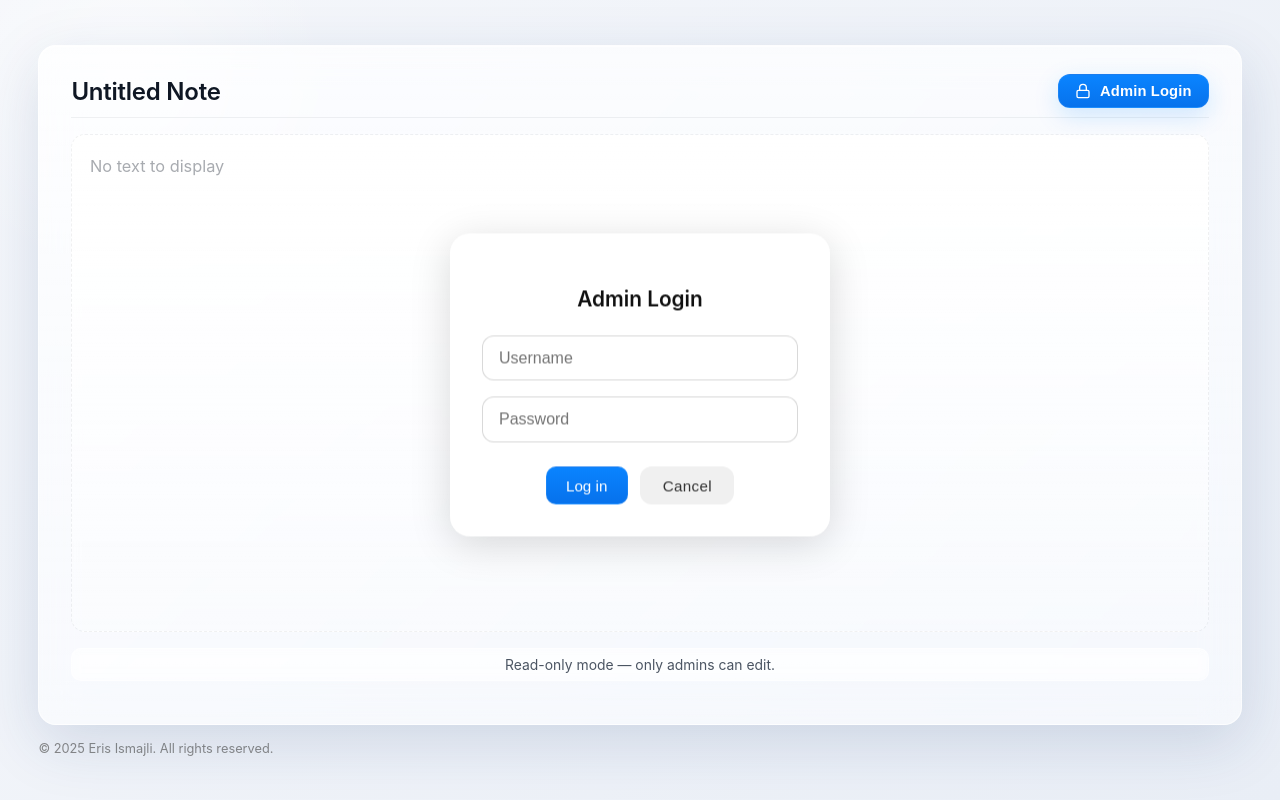
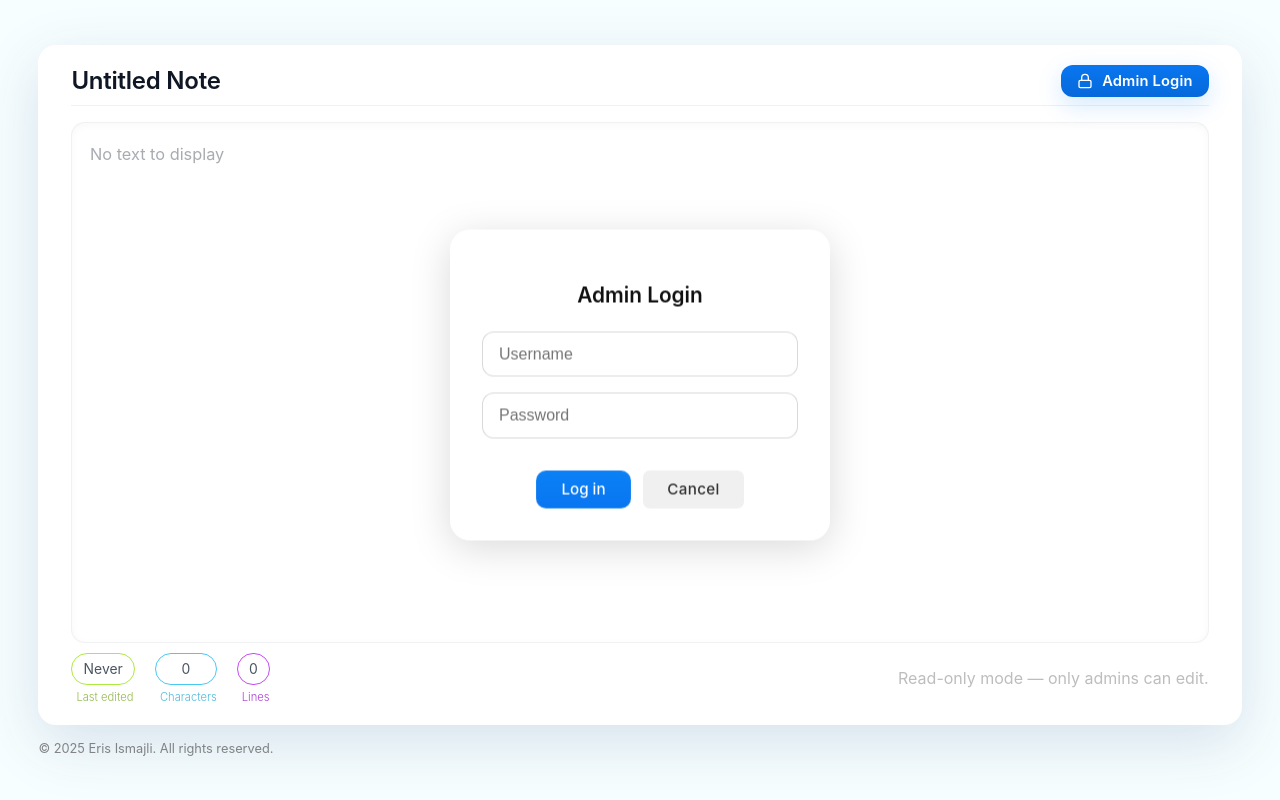
Before and after one commit to eris-ismajli/simple-notepad, a React (Vite) app: page / in a window 1280 px wide. Both pictures are taken after a click on the button "Admin Login". Built offline with nearby package versions, Linux system fonts and the light colour scheme; no server answers; the database is empty.

Commit message:
polishing

```diff
--- a/src/components/ConfirmModal.jsx
+++ b/src/components/ConfirmModal.jsx
@@ -1,14 +1,26 @@
+// ConfirmModal.jsx
 import React from "react";
-import { motion, AnimatePresence } from "framer-motion";
-import "./notepad.css";
+import { motion } from "framer-motion";
+
+const backdrop = {
+  initial: { opacity: 0 },
+  animate: { opacity: 1 },
+  exit: { opacity: 0 },
+};
+
+const dialog = {
+  initial: { scale: 0.95, opacity: 0 },
+  animate: { scale: 1, opacity: 1 },
+  exit: { scale: 0.95, opacity: 0 },
+};
 
 export default function ConfirmModal({ title, message, onConfirm, onCancel }) {
   return (
-    <AnimatePresence>
     <motion.div
-        initial={{ opacity: 0 }}
-        animate={{ opacity: 1 }}
-        exit={{ opacity: 0 }}
+      variants={backdrop}
+      initial="initial"
+      animate="animate"
+      exit="exit"
       style={{
         position: "fixed",
         inset: 0,
@@ -19,35 +31,31 @@ export default function ConfirmModal({ title, message, onConfirm, onCancel }) {
       }}
     >
       <motion.div
-          initial={{ scale: 0.9 }}
-          animate={{ scale: 1 }}
-          exit={{ scale: 0.9 }}
+        variants={dialog}
+        initial="initial"
+        animate="animate"
+        exit="exit"
+        transition={{ duration: 0.18 }}
         style={{
           background: "#fff",
-            borderRadius: "12px",
+          borderRadius: 12,
           padding: "2rem",
-            width: "350px",
+          width: 350,
           textAlign: "center",
           boxShadow: "0 8px 40px rgba(0,0,0,0.15)",
         }}
       >
         <h2>{title}</h2>
         <p style={{ marginBottom: "1.5rem" }}>{message}</p>
-          <div
-            style={{ display: "flex", justifyContent: "center", gap: "1rem" }}
-          >
+        <div style={{ display: "flex", justifyContent: "center", gap: "1rem" }}>
           <button onClick={onConfirm} className="btn-confirm-delete">
             Confirm
           </button>
-            <button
-              onClick={onCancel}
-              className="btn-cancel"
-            >
+          <button onClick={onCancel} className="btn-cancel">
             Cancel
           </button>
         </div>
       </motion.div>
     </motion.div>
-    </AnimatePresence>
   );
 }
--- a/src/components/Notepad.jsx
+++ b/src/components/Notepad.jsx
@@ -1,6 +1,8 @@
 import React, { useEffect, useState, useRef } from "react";
 import { useLocation } from "react-router-dom";
 import { motion, AnimatePresence } from "framer-motion";
+import { successToast, warnToast, errorToast } from "../utils/toasts";
+
 import {
   doc,
   setDoc,
@@ -8,14 +10,23 @@ import {
   deleteDoc,
   collection,
   getDocs,
+  serverTimestamp,
 } from "firebase/firestore";
 import { db } from "../firebase";
 import PasswordModal from "./PasswordModal";
-import { Lock, Unlock, LogOut, Trash } from "lucide-react";
+import {
+  Lock,
+  Unlock,
+  LogOut,
+  Trash,
+  CheckCircle,
+  AlertTriangle,
+} from "lucide-react";
 import loginAdmin from "../utils/adminAuth";
 import "./notepad.css";
 import ConfirmModal from "./ConfirmModal";
 import toast, { Toaster } from "react-hot-toast";
+
 export default function Notepad() {
   const location = useLocation();
   const noteKey =
@@ -30,8 +41,14 @@ export default function Notepad() {
   const [showDeleteModal, setShowDeleteModal] = useState(false);
   const [isSaving, setIsSaving] = useState(false);
   const [showConfirmDelete, setShowConfirmDelete] = useState(false);
+  const [loginFeedback, setLoginFeedback] = useState("");
+
+  // store last edited timestamp for UI
+  const [lastEdited, setLastEdited] = useState(null);
 
   const textareaRef = useRef(null);
+  // store the text value when entering edit mode so we can detect changes on exit
+  const originalTextRef = useRef("");
 
   // 🔐 Load admin login session (without enabling edit by default)
   useEffect(() => {
@@ -46,20 +63,33 @@ export default function Notepad() {
       if (snapshot.exists()) {
         const data = snapshot.data();
         if (data && typeof data.text === "string") setText(data.text);
+        // Firestore Timestamp -> JS Date
+        if (data && data.lastEdited) {
+          // lastEdited may be a Firestore Timestamp
+          const ts = data.lastEdited.toDate
+            ? data.lastEdited.toDate()
+            : data.lastEdited;
+          setLastEdited(ts);
+        } else {
+          setLastEdited(null);
+        }
       } else {
         setText("");
+        setLastEdited(null);
       }
     });
     return () => unsubscribe();
   }, [noteKey]);
 
-  // ✏️ Debounced save
+  // ✏️ Debounced save (autosave while editing). Use merge so we don't overwrite lastEdited.
   useEffect(() => {
     if (!canEdit) return;
+    const docRef = doc(db, "notes", noteKey);
     const timeout = setTimeout(async () => {
       setIsSaving(true);
       try {
-        await setDoc(doc(db, "notes", noteKey), { text });
+        // merge: true so autosave doesn't wipe server-set lastEdited
+        await setDoc(docRef, { text }, { merge: true });
       } catch (err) {
         console.error("Error saving note:", err);
       } finally {
@@ -79,13 +109,15 @@ export default function Notepad() {
 
   // 🔑 Handle login modal submit
   const handlePasswordSubmit = async ({ username, password }) => {
-    const success = await loginAdmin(username, password);
+    const success = await loginAdmin(setLoginFeedback, username, password);
     if (success) {
       setIsLoggedIn(true);
       setCanEdit(true);
       sessionStorage.setItem("adminUsername", username);
+      // record original text for change detection
+      originalTextRef.current = text;
+      setShowModal(false);
     }
-    setShowModal(false);
     setShowDeleteModal(false);
   };
 
@@ -102,16 +134,38 @@ export default function Notepad() {
 
     setText("");
     setCanEdit(false);
-    toast.success("All notes deleted!");
+    successToast("All notes deleted!");
   };
 
   const cancelDelete = () => setShowConfirmDelete(false);
 
-  // 🚪 Toggle edit mode
-  const handleToggleEditMode = () => {
+  // 🚪 Toggle edit mode — capture timestamp when exiting edit mode (only if content changed)
+  const handleToggleEditMode = async () => {
+    const docRef = doc(db, "notes", noteKey);
+
     if (canEdit) {
+      // We're exiting edit mode — check if text changed while editing
+      const original = originalTextRef.current ?? "";
+      if (text !== original) {
+        try {
+          setIsSaving(true);
+          // update text + lastEdited with server timestamp; merge so we don't remove other fields
+          await setDoc(
+            docRef,
+            { text, lastEdited: serverTimestamp() },
+            { merge: true }
+          );
+        } catch (err) {
+          console.error("Error saving final edit:", err);
+          toast.error("Failed to save changes");
+        } finally {
+          setIsSaving(false);
+        }
+      }
       setCanEdit(false); // exit edit mode visually
     } else if (isLoggedIn) {
+      // entering edit mode: remember original text so we can detect changes on exit
+      originalTextRef.current = text;
       setCanEdit(true); // already logged in
     } else {
       setShowModal(true); // show login modal
@@ -125,9 +179,34 @@ export default function Notepad() {
     setCanEdit(false);
   };
 
+  // helper to render nice date/time
+  const formatLastEdited = (date) => {
+    if (!date) return "Never";
+    // Use locale string — adapt if you want a custom formatter
+    return date.toLocaleString();
+  };
+
+  // --- NEW: live counts ---
+  const charCount = text.length;
+  const lineCount = text === "" ? 0 : text.split(/\r\n|\r|\n/).length;
+  // ------------------------
+
   return (
     <div className="notepad-container">
-      <Toaster position="bottom-center" reverseOrder={false} />
+      <Toaster
+        position="bottom-center"
+        reverseOrder={false}
+        toastOptions={{
+          duration: 3600,
+          className: "custom-toast",
+          style: {
+            padding: "10px 12px",
+            fontFamily:
+              "Inter, ui-sans-serif, system-ui, -apple-system, 'Segoe UI', Roboto, 'Helvetica Neue', Arial",
+            fontSize: "14px",
+          },
+        }}
+      />
       <motion.div
         initial={{ opacity: 0, scale: 0.98, y: 10 }}
         animate={{ opacity: 1, scale: 1, y: 0 }}
@@ -163,7 +242,7 @@ export default function Notepad() {
                   onClick={handleDeleteNotes}
                 >
                   <Trash size={15} />
-                  Delete Notes
+                  <p className="button-text">Delete Notes</p>
                 </button>
                 <button
                   onClick={handleToggleEditMode}
@@ -171,17 +250,19 @@ export default function Notepad() {
                 >
                   {canEdit ? (
                     <>
-                      <Unlock size={16} /> Exit Edit Mode
+                      <Unlock size={16} />
+                      <p className="button-text">Exit Edit Mode</p>
                     </>
                   ) : (
                     <>
-                      <Lock size={16} /> Edit Mode
+                      <Lock size={16} />{" "}
+                      <p className="button-text">Edit Mode</p>
                     </>
                   )}
                 </button>
 
                 <button onClick={handleLogout} className="btn btn-dark">
-                  <LogOut size={16} /> Log Out
+                  <LogOut size={16} /> <p className="button-text">Log Out</p>
                 </button>
               </>
             ) : (
@@ -204,16 +285,34 @@ export default function Notepad() {
           placeholder={canEdit ? "Start typing..." : "No text to display"}
         />
 
-        {!canEdit && (
-          <p className="readonly-hint">
-            Read-only mode — only admins can edit.
-          </p>
-        )}
+        {/* Info area: Last edited + character & line counts */}
+        <div className="info-tags">
+          <div className="tags-wrapper">
+            <div className="tag-container">
+              <p className="tag-text">{formatLastEdited(lastEdited)}</p>
+              <p className="tag-label date-label">Last edited</p>
+            </div>
+
+            <div className="tag-container">
+              <p className="tag-text tag-char">{charCount}</p>
+              <p className="tag-label char-label">Characters</p>
+            </div>
+
+            <div className="tag-container">
+              <p className="tag-text tag-lines">{lineCount}</p>
+              <p className="tag-label lines-label">Lines</p>
+            </div>
+          </div>
+
+          <p className="read-only">Read-only mode — only admins can edit.</p>
+        </div>
 
         <AnimatePresence>
           {showModal && (
             <PasswordModal
               key="editModal"
+              setLoginFeedback={setLoginFeedback}
+              loginFeedback={loginFeedback}
               onSubmit={handlePasswordSubmit}
               onClose={() => setShowModal(false)}
               requireUsername={true}
--- a/src/components/notepad.css
+++ b/src/components/notepad.css
@@ -6,8 +6,8 @@
   --glass-border: rgba(255, 255, 255, 0.6);
   --text: #0f1724; /* primary text (dark navy) */
   --muted: #4b5563; /* secondary text */
-  --accent: #0a84ff; /* primary accent (blue) */
-  --accent-600: #0772ec; /* accent hover */
+  --accent: #0b81f6; /* primary accent (blue) */
+  --accent-600: #0976f1; /* accent hover */
   --accent-500: #0669da; /* accent hover */
 
   --dark-surface: rgba(20, 24, 30, 0.85); /* dark button surface */
@@ -29,14 +29,15 @@ body {
   font-family: -apple-system, BlinkMacSystemFont, "SF Pro Display", "Segoe UI",
     Roboto, Helvetica, Arial, sans-serif;
   color: var(--text);
-  background: radial-gradient(
-      circle at 10% 10%,
-      rgba(255, 255, 255, 0.6),
-      rgba(255, 255, 255, 0) 15%
-    ),
-    linear-gradient(135deg, var(--bg-1), var(--bg-2));
+  background-color: rgb(247, 254, 255);
   -webkit-font-smoothing: antialiased;
   -moz-osx-font-smoothing: grayscale;
+}
+
+button {
+  font-family: -apple-system, BlinkMacSystemFont, "SF Pro Display", "Segoe UI",
+    Roboto, Helvetica, Arial, sans-serif;
+  line-height: 0.7;
 }
 
 /* Centering container */
@@ -57,13 +58,10 @@ body {
   display: flex;
   flex-direction: column;
   justify-content: space-between;
-  padding: 1.8rem 2rem;
+  padding: 1.2rem 2rem;
+
   border-radius: var(--radius);
-  background: linear-gradient(
-    180deg,
-    rgba(255, 255, 255, 0.72),
-    rgba(255, 255, 255, 0.55)
-  );
+  background-color: rgb(255, 255, 255);
   backdrop-filter: blur(var(--glass-blur)) saturate(150%);
   -webkit-backdrop-filter: blur(var(--glass-blur)) saturate(150%);
   border: 1px solid var(--glass-border);
@@ -165,10 +163,9 @@ body {
 
 /* primary button — stronger, higher contrast */
 .btn-primary {
-  background: linear-gradient(180deg, var(--accent), var(--accent-600));
+  background: linear-gradient(180deg, var(--accent-600), var(--accent-500));
   color: #fff;
   box-shadow: 0 8px 24px rgba(10, 132, 255, 0.18);
-  border: 1px solid rgba(255, 255, 255, 0.08);
 }
 
 .btn-primary:hover {
@@ -190,7 +187,7 @@ body {
   color: #fff;
   border: 1px solid rgba(255, 255, 255, 0.08);
   border-radius: 10px;
-  padding: 0.6rem 1.2rem;
+  padding: 0.8rem 1.5rem;
   font-size: 0.95rem;
   font-weight: 500;
   cursor: pointer;
@@ -232,11 +229,6 @@ body {
   outline: none;
   color: var(--text);
   font-family: "SF Pro Text", "Segoe UI", Roboto, sans-serif;
-  background: linear-gradient(
-    180deg,
-    rgb(255, 255, 255),
-    rgba(255, 255, 255, 0.25)
-  );
   box-shadow: inset 0 2px 8px rgba(10, 18, 30, 0.03);
   overflow: auto;
   white-space: pre-wrap;
@@ -257,15 +249,10 @@ body {
 
 /* readonly style — more contrast to distinguish */
 .notepad-textarea.readonly {
-  background: linear-gradient(
-    180deg,
-    rgb(255, 255, 255),
-    rgba(255, 255, 255, 0.25)
-  );
   color: var(--muted);
   cursor: default;
-  border: 1px dashed rgba(11, 18, 36, 0.06);
-  box-shadow: none;
+  border: 1px solid rgba(11, 18, 36, 0.06);
+  box-shadow: inset 0 2px 8px rgba(10, 18, 30, 0.03);
 }
 
 /* placeholder color (accessible) */
@@ -275,21 +262,72 @@ body {
 }
 
 /* === Hint Text === */
-.readonly-hint {
+.tag-container {
+  display: flex;
+  flex-direction: column;
+}
+
+.tag-text {
   text-align: center;
-  margin-top: 1rem;
   font-size: 0.87rem;
   color: var(--muted);
   backdrop-filter: blur(4px);
   padding: 0.45rem 0.7rem;
-  border-radius: 10px;
+  border-radius: 3em;
   background: rgba(255, 255, 255, 0.4);
-  border: 1px solid rgba(255, 255, 255, 0.6);
+  border: 1px solid rgb(174, 233, 63);
+  margin: 0;
+  margin-top: 10px;
+}
+
+.tag-char {
+  border: 1px solid rgb(73, 200, 243);
+}
+
+.tag-lines {
+  border: 1px solid rgb(195, 73, 243);
+}
+
+.info-tags {
+  display: flex;
+  justify-content: space-between;
+}
+
+.tag-label {
+  margin: 0;
+  padding: 0;
+  font-size: 0.7rem;
+  margin-top: 5px;
+  margin-left: 5px;
+  font-weight: 350;
+}
+
+.date-label {
+  color: rgb(148, 185, 79);
+}
+
+.char-label {
+  color: rgb(79, 186, 222);
+}
+
+.lines-label {
+  color: rgb(174, 61, 219);
 }
 
 .buttons {
   display: flex;
   gap: 15px;
+}
+
+.tags-wrapper {
+  display: flex;
+  align-items: center;
+  gap: 20px;
+}
+
+.read-only {
+  color: rgb(189, 189, 189);
+  align-self: flex-end;
 }
 
 .btn-delete-all {
@@ -314,7 +352,7 @@ body {
   background: linear-gradient(145deg, #ff4d4f, #d9363e);
   color: #fff;
   border: none;
-  border-radius: 12px;
+  border-radius: 7px;
   padding: 0.6rem 1.4rem;
   font-size: 0.95rem;
   font-weight: 500;
@@ -331,8 +369,8 @@ body {
   background: #f0f0f0; /* light neutral background */
   color: #333; /* dark text for contrast */
   border: none;
-  border-radius: 12px;
-  padding: 0.6rem 1.4rem;
+  border-radius: 7px;
+  padding: 0.8rem 1.5rem;
   font-size: 0.95rem;
   font-weight: 500;
   cursor: pointer;
@@ -352,14 +390,137 @@ body {
   color: #888;
 }
 
+.button-text {
+  margin: 0;
+  padding: 0;
+}
+
+/* Toast card base */
+.toast-card {
+  display: flex;
+  gap: 10px;
+  align-items: center;
+  min-width: 280px;
+  max-width: 580px;
+  padding: 15px 17px;
+  border-radius: 12px;
+  box-shadow: 0 10px 30px rgba(13, 18, 23, 0.12);
+  border: 1px solid rgba(12, 14, 18, 0.06);
+  background: linear-gradient(
+    180deg,
+    rgba(255, 255, 255, 0.98),
+    rgba(250, 250, 250, 0.98)
+  );
+  color: #0f172a;
+  overflow: hidden;
+  font-family: inherit;
+  margin-bottom: 20px;
+}
+
+/* Icon container */
+.toast-icon {
+  flex: 0 0 28px;
+  width: 28px;
+  height: 28px;
+  display: grid;
+  place-items: center;
+  border-radius: 8px;
+}
+
+/* Text body */
+.toast-body {
+  display: flex;
+  flex-direction: column;
+  gap: 2px;
+  line-height: 1.15;
+}
+
+.toast-title {
+  font-weight: 600;
+  font-size: 13px;
+  color: inherit;
+}
+
+.toast-message {
+  font-size: 13px;
+  color: rgba(12, 17, 23, 0.85);
+  white-space: nowrap;
+  text-overflow: ellipsis;
+  overflow: hidden;
+}
+
+/* Success style */
+.toast-success {
+  border-color: rgba(16, 185, 129, 0.12);
+  background: linear-gradient(180deg, #fbfff9, #f7fffb);
+}
+.toast-success .toast-icon {
+  background: rgba(16, 185, 129, 0.12);
+  color: #10b981; /* emerald */
+}
+
+/* Warning style */
+.toast-warning {
+  border-color: rgba(245, 158, 11, 0.12);
+  background: linear-gradient(180deg, #fffaf6, #fff7ed);
+}
+.toast-warning .toast-icon {
+  background: rgba(245, 158, 11, 0.12);
+  color: #f59e0b; /* amber/orange */
+}
+
+/* Error style */
+.toast-error {
+  border-color: rgba(239, 68, 68, 0.1);
+  background: linear-gradient(180deg, #fff8f8, #fff6f6);
+}
+.toast-error .toast-icon {
+  background: rgba(239, 68, 68, 0.1);
+  color: #ef4444; /* red-500 */
+}
+
+.login-feedback{
+  margin: 0;
+  padding: 0;
+  margin-bottom: 27px;
+  margin-left: 10px;
+  color: rgb(220, 20, 20);
+  text-align: left;
+}
+
+@media (max-width: 760px) {
+  .read-only {
+    display: none;
+  }
+
+  .button-text {
+    display: none;
+  }
+}
+
 /* small responsive tweaks */
 @media (max-width: 640px) {
   .notepad {
     padding: 1rem;
-    height: 78vh;
+    height: 90vh;
     border-radius: 14px;
   }
   .notepad-title {
     font-size: 1.25rem;
   }
 }
+
+@media (max-width: 490px) {
+  .notepad-header {
+    flex-direction: column-reverse;
+    gap: 20px;
+  }
+
+  .toast-card {
+    width: calc(100% - 28px);
+    min-width: unset;
+  }
+  .toast-message {
+    white-space: normal;
+  }
+}
--- /dev/null
+++ b/src/utils/toasts.jsx
@@ -0,0 +1,79 @@
+// src/utils/toasts.jsx
+import React from "react";
+import toast from "react-hot-toast";
+import { motion } from "framer-motion";
+import { CheckCircle, AlertTriangle, XCircle, Bell } from "lucide-react";
+
+/**
+ * Shared motion variants
+ */
+const cardVariants = {
+  hidden: { opacity: 0, y: 10, scale: 0.98 },
+  show: { opacity: 1, y: 0, scale: 1 },
+  exit: { opacity: 0, y: 6, scale: 0.99 },
+};
+
+function ToastCard({ title, message, type }) {
+  const icons = {
+    success: <CheckCircle size={18} />,
+    warning: <AlertTriangle size={18} />,
+    error: <XCircle size={18} />,
+    info: <Bell size={18} />,
+  };
+
+  return (
+    <div className={`toast-card toast-${type}`}>
+      <div className="toast-icon">{icons[type] ?? icons.info}</div>
+      <div className="toast-body">
+        {title && <div className="toast-title">{title}</div>}
+        <div className="toast-message">{message}</div>
+      </div>
+    </div>
+  );
+}
+
+/**
+ * Render wrapper used by toast.custom.
+ * react-hot-toast passes a `t` object: t.visible is true while the toast should be shown.
+ * We animate between 'hidden' and 'show' depending on t.visible.
+ */
+function renderCustomToast({ title, message, type }) {
+  return (t) => (
+    <motion.div
+      initial="hidden"
+      animate={t.visible ? "show" : "exit"}
+      variants={cardVariants}
+      transition={{
+        type: "spring",
+        stiffness: 600,
+        damping: 28,
+        duration: 0.22,
+      }}
+      style={{ pointerEvents: "auto" }} // allow clicks
+    >
+      <ToastCard title={title} message={message} type={type} />
+    </motion.div>
+  );
+}
+
+/* exported helpers */
+export function successToast(message, title = "Success") {
+  return toast.custom(renderCustomToast({ title, message, type: "success" }), {
+    id: `success-${Date.now()}`,
+    duration: 3000,
+  });
+}
+
+export function warnToast(message, title = "Warning") {
+  return toast.custom(renderCustomToast({ title, message, type: "warning" }), {
+    id: `warn-${Date.now()}`,
+    duration: 4200,
+  });
+}
+
+export function errorToast(message, title = "Error") {
+  return toast.custom(renderCustomToast({ title, message, type: "error" }), {
+    id: `error-${Date.now()}`,
+    duration: 4200,
+  });
+}
```
Also changed, not shown: src/components/PasswordModal.jsx (+47 -18 lines), src/utils/adminAuth.js (+7 -7 lines). Lines whose indentation alone changed are shown as unchanged.
